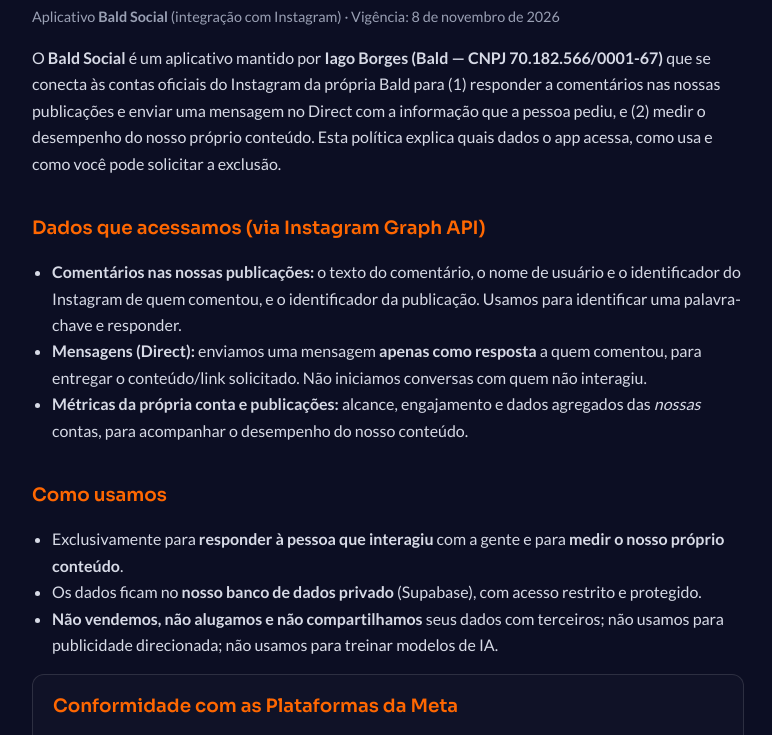
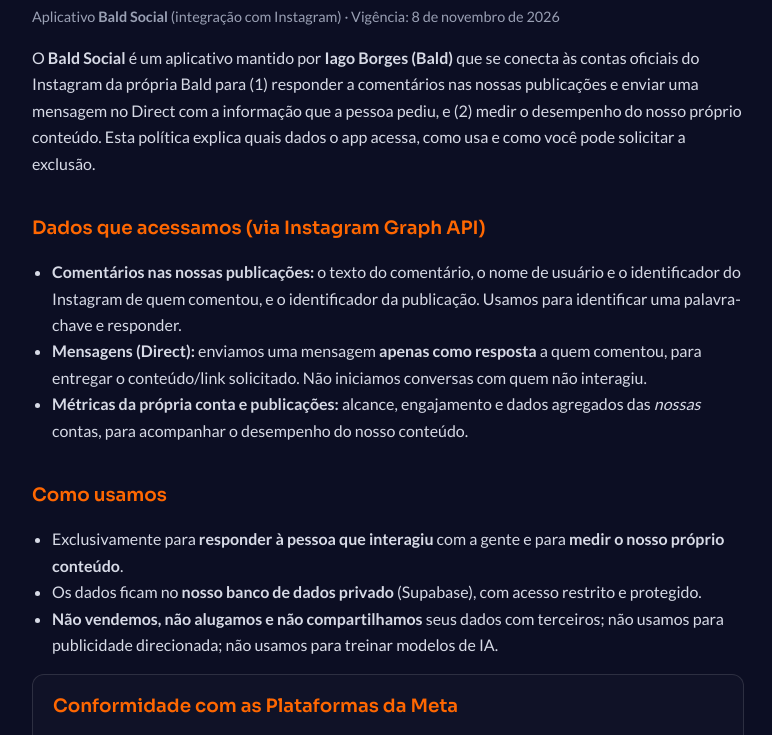
Before and after one commit to iago-borges-eng/iago-site, a plain HTML site: page privacidade-instagram.html in a window 1280 px wide. Shown: the part 126-861 px from the top of the page, without its empty margins (252-1024 px from the left). Drawn offline with Linux system fonts and the light colour scheme.

Commit message:
revert(legal): remove CNPJ nao-confirmado da politica de privacidade
Numero veio de e-mail de golpe e nao foi confirmado em fonte oficial.

```diff
--- a/privacidade-instagram.html
+++ b/privacidade-instagram.html
@@ -28,7 +28,7 @@
     <h1>Política de Privacidade <span class="dot">·</span></h1>
     <p class="muted">Aplicativo <strong>Bald Social</strong> (integração com Instagram) · Vigência: 8 de novembro de 2026</p>
 
-    <p>O <strong>Bald Social</strong> é um aplicativo mantido por <strong>Iago Borges (Bald — CNPJ 70.182.566/0001-67)</strong> que se conecta às contas
+    <p>O <strong>Bald Social</strong> é um aplicativo mantido por <strong>Iago Borges (Bald)</strong> que se conecta às contas
     oficiais do Instagram da própria Bald para (1) responder a comentários nas nossas publicações e enviar uma mensagem no Direct
     com a informação que a pessoa pediu, e (2) medir o desempenho do nosso próprio conteúdo. Esta política explica quais dados o
     app acessa, como usa e como você pode solicitar a exclusão.</p>
```
